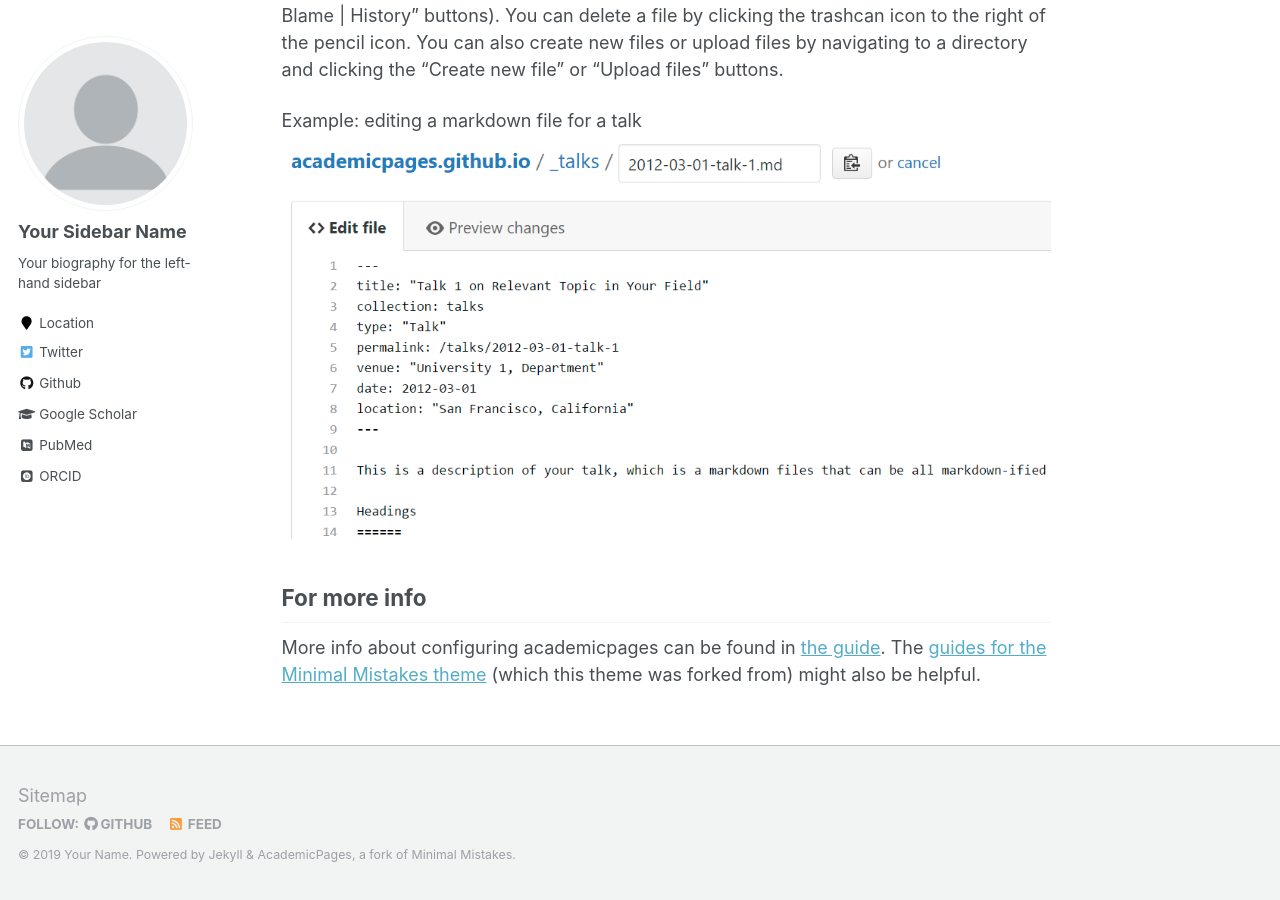
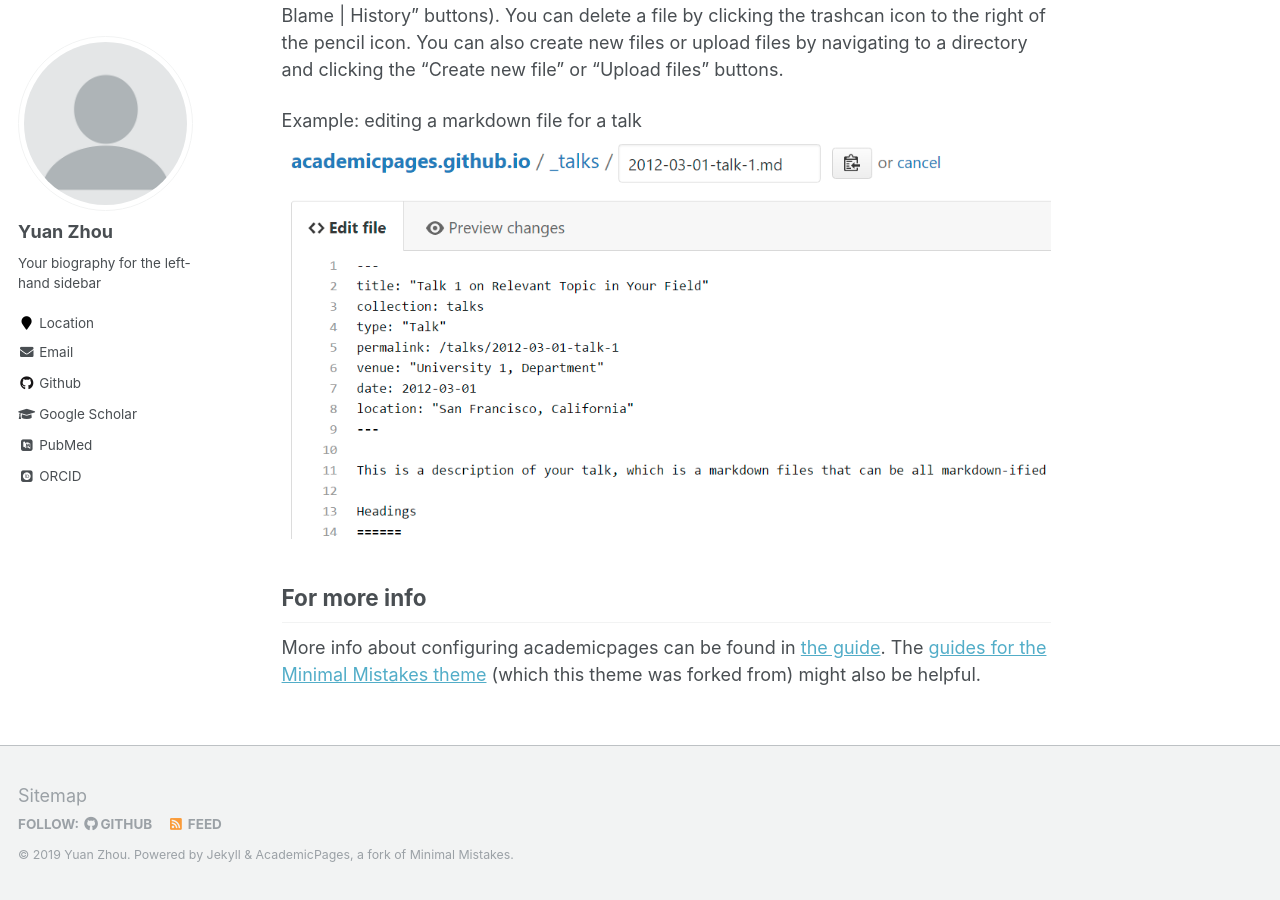
Before and after one commit to yuanzhou-yzhou/yuanzhou-yzhou.github.io, a Jekyll site: the page built from _pages/about.md, in a window 1280 px wide and 900 px high, scrolled down 2434 px. Built offline with Jekyll 4.4.1, drawn with Linux system fonts in a browser that asks for light colours; some web fonts are replaced; some of the changed text lies outside the part shown.

Commit message:
Update _config.yml

```diff
--- a/_config.yml
+++ b/_config.yml
@@ -7,13 +7,13 @@
 
 # Site Settings
 locale                   : "en-US"
-title                    : "Your Name / Site Title"
+title                    : "Yuan Zhou"
 title_separator          : "-"
-name                     : &name "Your Name"
+name                     : &name "Yuan Zhou"
 description              : &description "personal description"
-url                      : https://academicpages.github.io # the base hostname & protocol for your site e.g. "https://mmistakes.github.io"
+url                      : https://yuanzhou005.github.io # the base hostname & protocol for your site e.g. "https://mmistakes.github.io"
 baseurl                  : "" # the subpath of your site, e.g. "/blog"
-repository               : "academicpages/academicpages.github.io"
+repository               : "yuanzhou005/yuanzhou.github.io"
 teaser                   :  # filename of teaser fallback teaser image placed in /images/, .e.g. "500x300.png"
 breadcrumbs              : false # true, false (default)
 words_per_minute         : 160
@@ -56,13 +56,13 @@ alexa_site_verification  :
 yandex_site_verification :
 
 # Social Sharing
-twitter:
-  username               : &twitter
-facebook:
-  username               :
-  app_id                 :
-  publisher              :
-og_image                 :  # Open Graph/Twitter default site image
+#twitter:
+#  username               : &twitter
+#facebook:
+#  username               :
+#  app_id                 :
+#  publisher              :
+#og_image                 :  # Open Graph/Twitter default site image
 # For specifying social profiles
 # - https://developers.google.com/structured-data/customize/social-profiles
 social:
@@ -80,14 +80,14 @@ analytics:
 
 # Site Author
 author:
-  name             : "Your Sidebar Name"
+  name             : "Yuan Zhou"
   avatar           : "profile.png"
   bio              : "Your biography for the left-hand sidebar"
   location         : "Location"
   employer         :
   pubmed           : "https://www.ncbi.nlm.nih.gov/pubmed/?term=john+snow"
-  googlescholar    : "http://yourfullgooglescholarurl.com"
-  email            :
+  googlescholar    : "https://scholar.google.com/citations?hl=en&user=LpQcf2UAAAAJ"
+  email            : "y.zhou@ntu.edu.sg"
   researchgate     :  # example: "https://www.researchgate.net/profile/yourprofile"
   uri              :
   bitbucket        :
@@ -96,7 +96,7 @@ author:
   flickr           :
   facebook         :
   foursquare       :
-  github           : "academicpages"
+  github           : "yuanzhou005"
   google_plus      :
   keybase          :
   instagram        :
@@ -109,7 +109,7 @@ author:
   stackoverflow    : # http://stackoverflow.com/users/123456/username
   steam            :
   tumblr           :
-  twitter          : "replacethistwitterhandle"
+  DBLP             : "https://dblp.uni-trier.de/pers/hd/z/Zhou_0005:Yuan"
   vine             :
   weibo            :
   xing             :
```
